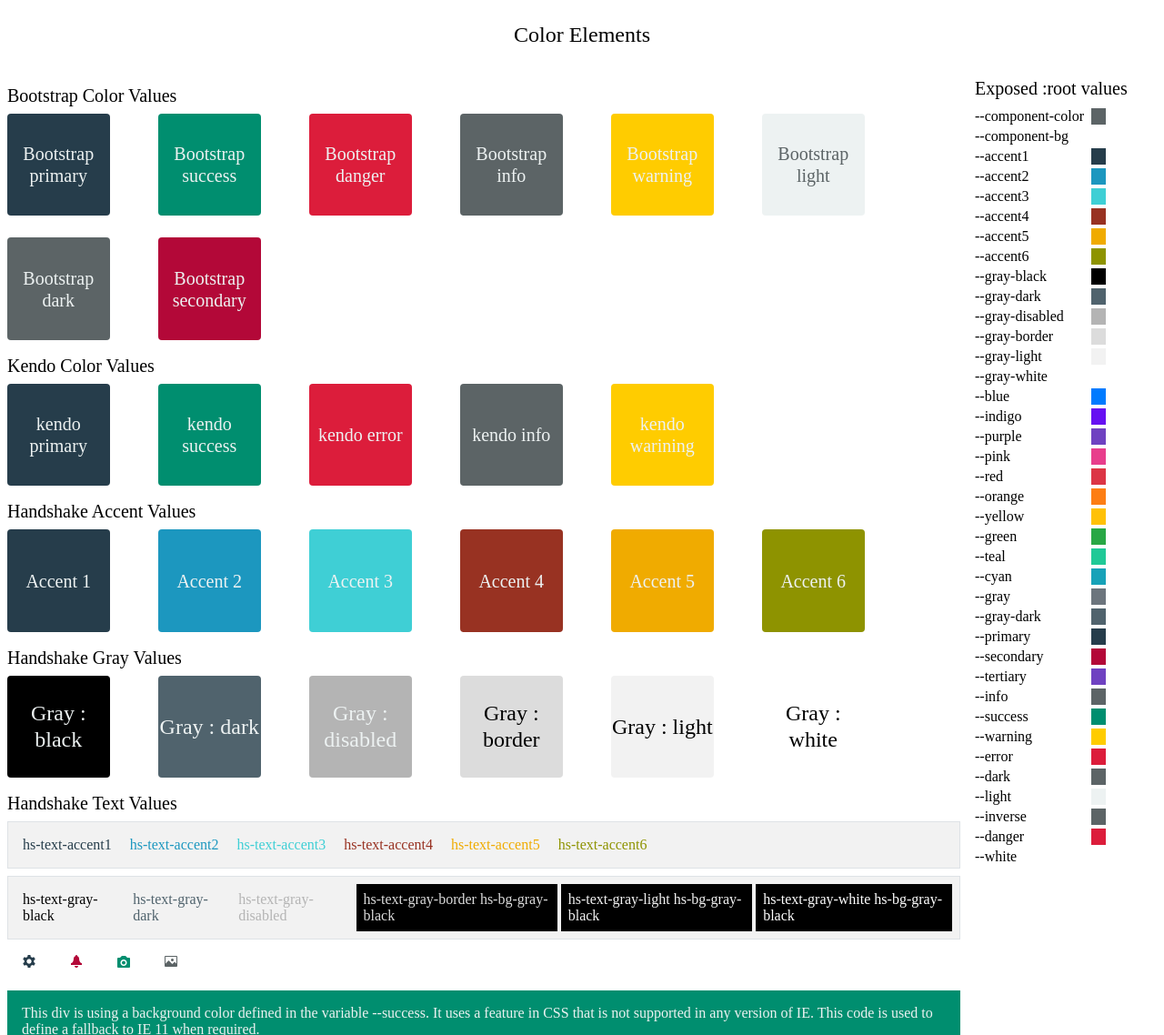
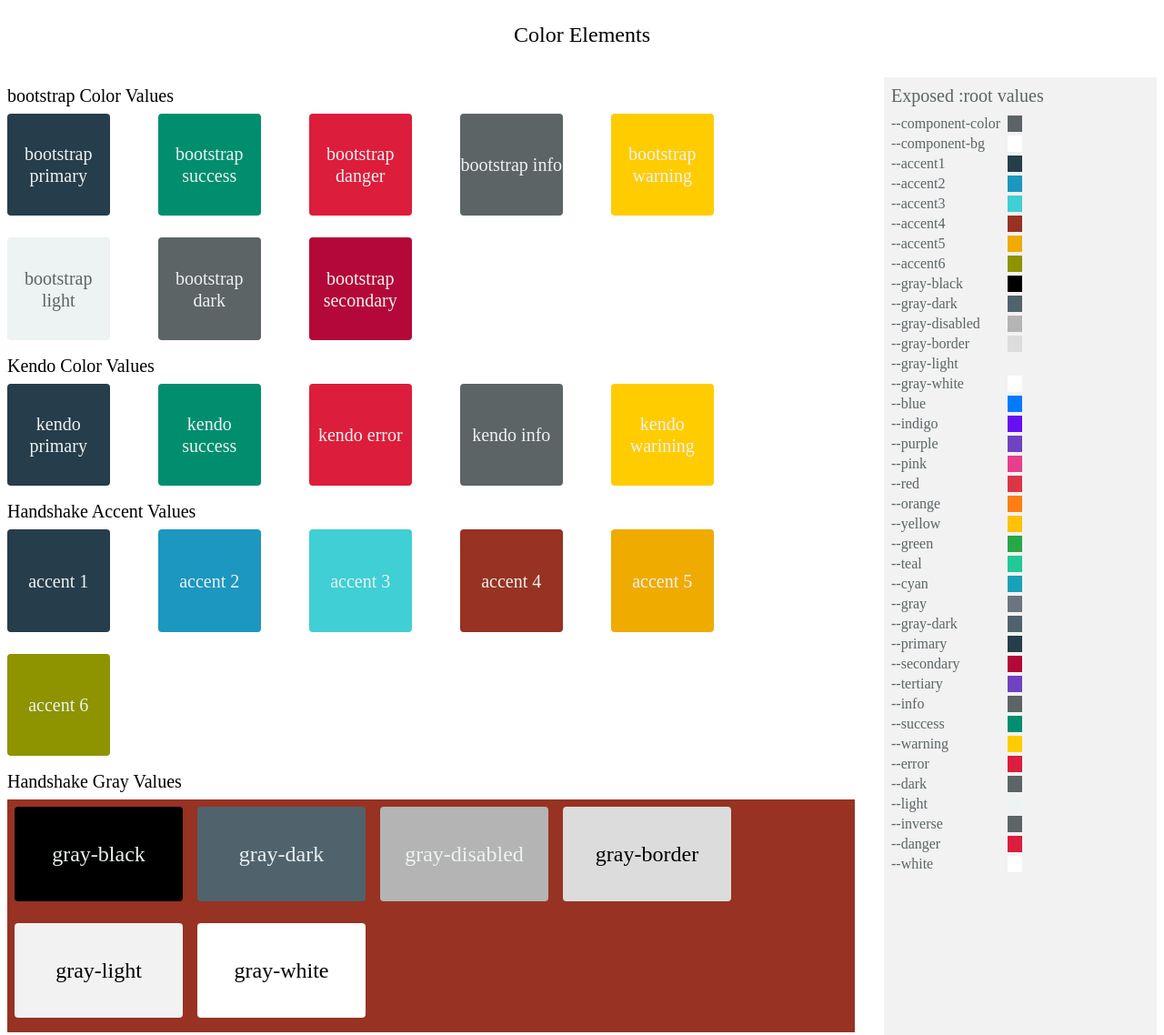
Before and after one commit to aderant-handshake/HSFramework-Public, a plain HTML site: page src/colors.html in a window 1280 px wide. Shown: the top 1138 px of the page at 91% size. Drawn offline with nearby package versions, Linux system fonts and the light colour scheme; a script that the page names is missing.

Commit message:
Update public framework files.

```diff
--- a/src/colors.html
+++ b/src/colors.html
@@ -5,7 +5,7 @@
     <meta charset="UTF-8">
     <meta name="viewport" content="width=device-width, initial-scale=1.0">
     <meta http-equiv="X-UA-Compatible" content="ie=edge">
-    <title>Test Bootstrap Kenodo Theme</title>
+    <title>Test bootstrap Kenodo Theme</title>
     <link rel="stylesheet" href="../release/hsframework.min.css">
     <script src="https://kendo.cdn.telerik.com/2020.3.1118/js/jquery.min.js"></script>
     <script src="https://kendo.cdn.telerik.com/2020.3.1118/js/kendo.all.min.js"></script>
@@ -41,18 +41,18 @@
     <div id="kendomenu"></div>
     <div class="h4 p-3 text-center alert-info">Color Elements</div>
     <div id="toolbar" class="mb-3"></div>
-    <div style="display:grid; grid-template-columns: 1fr 200px; grid-gap:1em;">
+    <div style="display:grid; grid-template-columns: 1fr 300px; grid-gap:2em;">
         <div>
-            <div class="h5 my-2">Bootstrap Color Values</div>
+            <div class="h5 my-2">bootstrap Color Values</div>
             <div class="hs-tile-grid">
-                <div class="h5 hs-tile hs-tile-sm bg-primary">Bootstrap primary</div>
-                <div class="h5 hs-tile hs-tile-sm bg-success">Bootstrap success</div>
-                <div class="h5 hs-tile hs-tile-sm bg-danger">Bootstrap danger</div>
-                <div class="h5 hs-tile hs-tile-sm bg-info">Bootstrap info</div>
-                <div class="h5 hs-tile hs-tile-sm bg-warning">Bootstrap warning </div>
-                <div class="h5 hs-tile hs-tile-sm bg-light text-dark">Bootstrap light </div>
-                <div class="h5 hs-tile hs-tile-sm bg-dark">Bootstrap dark</div>
-                <div class="h5 hs-tile hs-tile-sm bg-secondary">Bootstrap secondary </div>
+                <div class="h5 hs-tile hs-tile-sm bg-primary">bootstrap primary</div>
+                <div class="h5 hs-tile hs-tile-sm bg-success">bootstrap success</div>
+                <div class="h5 hs-tile hs-tile-sm bg-danger">bootstrap danger</div>
+                <div class="h5 hs-tile hs-tile-sm bg-info">bootstrap info</div>
+                <div class="h5 hs-tile hs-tile-sm bg-warning">bootstrap warning </div>
+                <div class="h5 hs-tile hs-tile-sm bg-light text-dark">bootstrap light </div>
+                <div class="h5 hs-tile hs-tile-sm bg-dark">bootstrap dark</div>
+                <div class="h5 hs-tile hs-tile-sm bg-secondary">bootstrap secondary </div>
             </div>
 
             <div class="h5 my-2">Kendo Color Values</div>
@@ -66,22 +66,22 @@
 
             <div class="h5 my-2">Handshake Accent Values</div>
             <div class="hs-tile-grid">
-                <div class="h5 hs-tile hs-tile-sm hs-bg-accent1">Accent 1</div>
-                <div class="h5 hs-tile hs-tile-sm hs-bg-accent2">Accent 2</div>
-                <div class="h5 hs-tile hs-tile-sm hs-bg-accent3">Accent 3</div>
-                <div class="h5 hs-tile hs-tile-sm hs-bg-accent4">Accent 4</div>
-                <div class="h5 hs-tile hs-tile-sm hs-bg-accent5">Accent 5</div>
-                <div class="h5 hs-tile hs-tile-sm hs-bg-accent6">Accent 6</div>
+                <div class="h5 hs-tile hs-tile-sm hs-bg-accent1">accent 1</div>
+                <div class="h5 hs-tile hs-tile-sm hs-bg-accent2">accent 2</div>
+                <div class="h5 hs-tile hs-tile-sm hs-bg-accent3">accent 3</div>
+                <div class="h5 hs-tile hs-tile-sm hs-bg-accent4">accent 4</div>
+                <div class="h5 hs-tile hs-tile-sm hs-bg-accent5">accent 5</div>
+                <div class="h5 hs-tile hs-tile-sm hs-bg-accent6">accent 6</div>
             </div>
 
             <div class="h5 my-2">Handshake Gray Values</div>
-            <div class="hs-tile-grid">
-                <div class="h4 hs-tile hs-tile-sm hs-bg-gray-black">Gray : black</div>
-                <div class="h4 hs-tile hs-tile-sm hs-bg-gray-dark">Gray : dark</div>
-                <div class="h4 hs-tile hs-tile-sm hs-bg-gray-disabled">Gray : disabled</div>
-                <div class="h4 hs-tile hs-tile-sm hs-bg-gray-border hs-text-gray-black">Gray : border</div>
-                <div class="h4 hs-tile hs-tile-sm hs-bg-gray-light hs-text-gray-black">Gray : light</div>
-                <div class="h4 hs-tile hs-tile-sm hs-bg-gray-white hs-text-gray-black">Gray : white</div>
+            <div class="hs-tile-grid-landscape hs-bg-accent4 p-2">
+                <div class="h4 hs-tile-landscape hs-bg-gray-black">gray-black</div>
+                <div class="h4 hs-tile-landscape hs-bg-gray-dark">gray-dark</div>
+                <div class="h4 hs-tile-landscape hs-bg-gray-disabled">gray-disabled</div>
+                <div class="h4 hs-tile-landscape hs-bg-gray-border hs-text-gray-black">gray-border</div>
+                <div class="h4 hs-tile-landscape hs-bg-gray-light hs-text-gray-black">gray-light</div>
+                <div class="h4 hs-tile-landscape hs-bg-gray-white hs-text-gray-black">gray-white</div>
             </div>
 
             <div class="h5 my-2 ">Handshake Text Values</div>
@@ -102,14 +102,6 @@
                 <div class="p-2 hs-text-gray-white hs-bg-gray-black">hs-text-gray-white hs-bg-gray-black</div>
             </div>
 
-
-            <div>
-                <div class="m-3 k-icon k-i-gear k-icon-48 text-primary"></div>
-                <div class="m-3 k-icon k-i-notification k-icon-48 text-secondary"></div>
-                <div class="m-3 k-icon k-i-photo-camera k-icon-48 text-success"></div>
-                <div class="m-3 k-icon k-i-image k-icon-48 text-info"></div>
-            </div>
-
             <div class="my-2 p-3 inline-color">
                 This div is using a background color defined in the variable --success. It uses a feature in CSS that
                 is not supported in any version of IE. This code is used to define a fallback to IE 11 when required.
@@ -125,7 +117,7 @@
 }
 </pre>
         </div>
-        <div>
+        <div class="p-2 hs-bg-gray-light">
             <div class="h5">Exposed :root values</div>
             <div class="root-box">
                 <div>--component-color</div>
```
